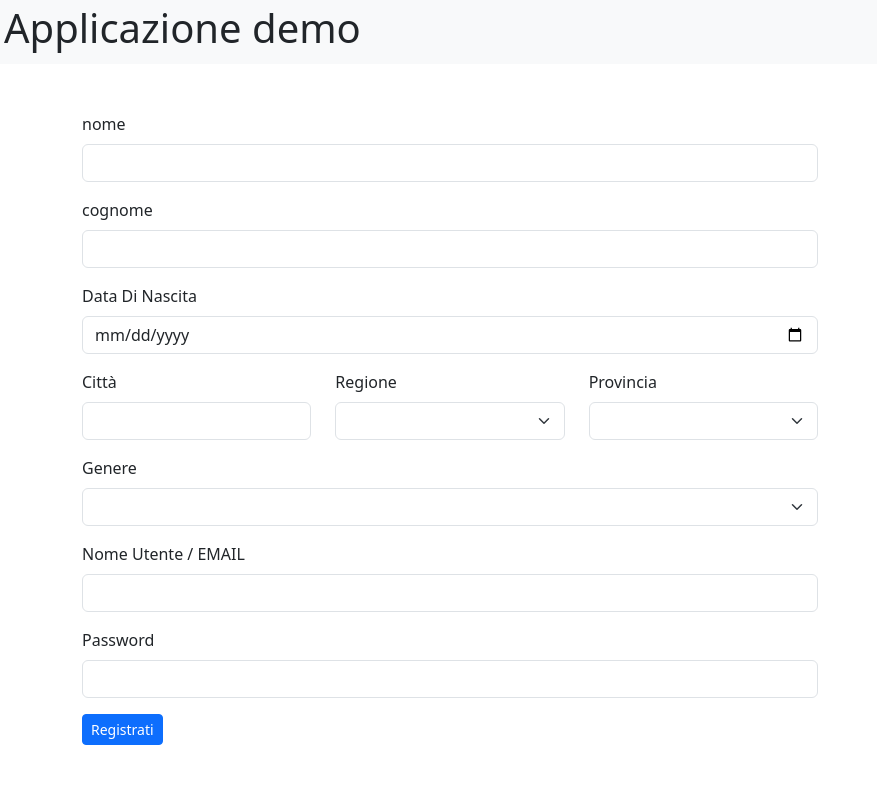
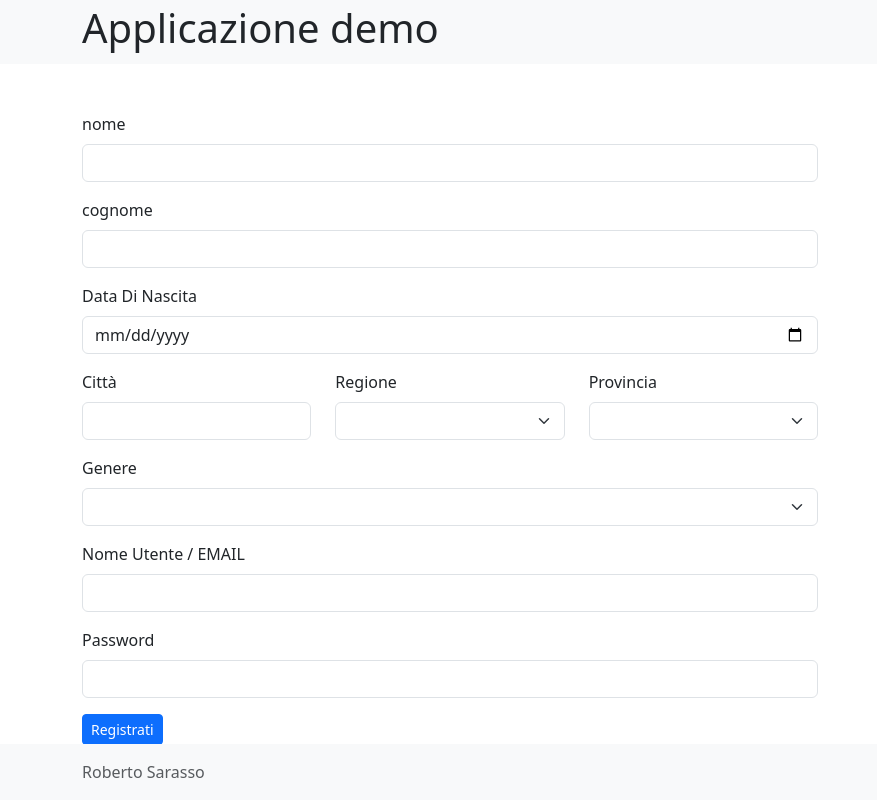
Before and after one commit to ripper-mat/Corso_php, a PHP site: page /create-user.php in a window 1280 px wide. Shown: the whole page, without its empty margins (0-877 px from the left). Run offline with PHP 8.4, Linux system fonts and the light colour scheme; data comes from the database, SQL or seed files in the repository; data that the repository does not hold is empty.

Commit message:
index-user-table

```diff
--- /dev/null
+++ b/form_in_php/assets/css/style.css
@@ -0,0 +1,5 @@
+.footer-bottom{
+    position: fixed;
+    width: 100%;
+    bottom: 0;
+}
--- /dev/null
+++ b/form_in_php/class/view/footer-view.php
@@ -0,0 +1,12 @@
+</main>
+
+<footer class="footer-bottom footer mt-auto py-3 bg-light">
+  <div class="container">
+    <span class="text-muted">Roberto Sarasso</span>
+  </div>
+</footer>
+
+    <script src="https://cdn.jsdelivr.net/npm/bootstrap@5.3.0-alpha1/dist/js/bootstrap.bundle.min.js" integrity="sha384-w76AqPfDkMBDXo30jS1Sgez6pr3x5MlQ1ZAGC+nuZB+EYdgRZgiwxhTBTkF7CXvN" crossorigin="anonymous"></script>
+</body>
+
+</html>
--- /dev/null
+++ b/form_in_php/class/view/head-view.php
@@ -0,0 +1,20 @@
+<!doctype html>
+<html lang="it">
+
+<head>
+    <meta charset="utf-8">
+    <meta name="viewport" content="width=device-width, initial-scale=1">
+    <title>Esercitazione Form</title>
+    <link href="https://cdn.jsdelivr.net/npm/bootstrap@5.3.0-alpha1/dist/css/bootstrap.min.css" rel="stylesheet" integrity="sha384-GLhlTQ8iRABdZLl6O3oVMWSktQOp6b7In1Zl3/Jr59b6EGGoI1aFkw7cmDA6j6gD" crossorigin="anonymous">
+    <link rel="stylesheet" href="assets/css/style.css">
+</head>
+
+<body>
+    <header class="bg-light p-1">
+        <div class="container">
+            <h1 class="display-6">Applicazione demo</h1>
+        </div>
+
+    </header>
+
+    <main class="container">
--- a/form_in_php/create-user.php
+++ b/form_in_php/create-user.php
@@ -54,21 +54,8 @@ if ($_SERVER['REQUEST_METHOD'] === 'POST') {
 
 ?>
 
-<!doctype html>
-<html lang="en">
+<?php require "./class/view/head-view.php" ?>
 
-<head>
-    <meta charset="utf-8">
-    <meta name="viewport" content="width=device-width, initial-scale=1">
-    <title>Esercitazione Form</title>
-    <link href="https://cdn.jsdelivr.net/npm/bootstrap@5.3.0-alpha1/dist/css/bootstrap.min.css" rel="stylesheet" integrity="sha384-GLhlTQ8iRABdZLl6O3oVMWSktQOp6b7In1Zl3/Jr59b6EGGoI1aFkw7cmDA6j6gD" crossorigin="anonymous">
-</head>
-
-<body>
-    <header class="bg-light p-1">
-        <h1 class="display-6">Applicazione demo</h1>
-    </header>
-    <main class="container">
 
         <section class="row">
             <div class="col-sm-8">
@@ -206,9 +193,4 @@ if ($_SERVER['REQUEST_METHOD'] === 'POST') {
 
 
         </section>
-    </main>
-
-    <script src="https://cdn.jsdelivr.net/npm/bootstrap@5.3.0-alpha1/dist/js/bootstrap.bundle.min.js" integrity="sha384-w76AqPfDkMBDXo30jS1Sgez6pr3x5MlQ1ZAGC+nuZB+EYdgRZgiwxhTBTkF7CXvN" crossorigin="anonymous"></script>
-</body>
-
-</html>
+    <?php require "./class/view/footer-view.php"?>
```
Also changed, not shown: form_in_php/index-user.php (added, +42 -0 lines).
